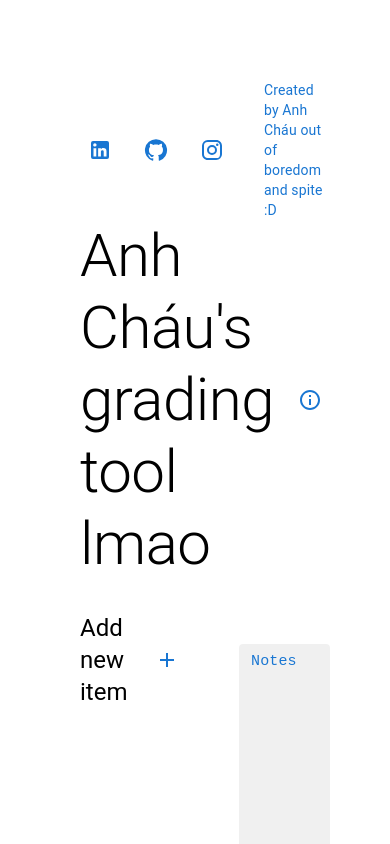
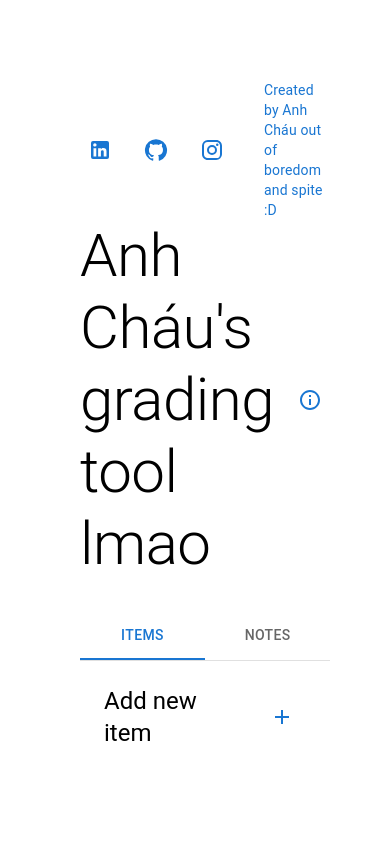
Before and after one commit to tuananhc/Grading-Tool, a React (Create React App) app: page / in a window 390 px wide. Shown: the top 844 px of the page. Built offline with nearby package versions, Linux system fonts and the light colour scheme.

Commit message:
added rendering based on window size

```diff
--- a/src/App.tsx
+++ b/src/App.tsx
@@ -8,6 +8,9 @@ import {
   Typography,
   Slide,
   TextField,
+  Tabs,
+  Tab,
+  useMediaQuery,
 } from '@mui/material';
 import AddIcon from '@mui/icons-material/Add';
 import ContentCopyIcon from '@mui/icons-material/ContentCopy';
@@ -21,6 +24,12 @@ import InstagramIcon from '@mui/icons-material/Instagram';
 interface ListItem {
   id: number,
   content: string
+}
+
+interface TabPanelProps {
+  children?: React.ReactNode;
+  index: number;
+  value: number;
 }
 
 export default function App() {
@@ -66,115 +75,16 @@ export default function App() {
         flexDirection: "column",
         flex: 1
       }}>
-        <Box sx={{ display: "flex", alignItems: "center" }}>
-          <IconButton
-            aria-label="linkedin"
-            onClick={() => {
-              window.open("https://www.linkedin.com/in/anhc/", '_blank');
-            }}
-            >
-            <LinkedInIcon color="primary"/>
-          </IconButton>
-          <IconButton
-            aria-label="github"
-            sx={{ marginLeft: 2 }}
-            onClick={() => {
-              window.open("https://github.com/tuananhc", '_blank');
-            }}
-          >
-            <GitHubIcon color="primary"/>
-          </IconButton>
-          <IconButton
-            aria-label="instagram"
-            sx={{ marginLeft: 2, marginRight: 4 }}
-            onClick={() => {
-              window.open("https://www.instagram.com/anh_chaau/", '_blank');
-            }}
-          >
-            <InstagramIcon color="primary"/>
-          </IconButton>
-          <Typography variant="body2" color="primary">
-            Created by Anh Cháu out of boredom and spite :D
-          </Typography>
-        </Box>
+        <HeaderAndContact setModalOpen={setModalOpen}/>
 
-        <Box sx={{ display: "flex", alignItems: "center", marginBottom: 4 }}>
-          <Typography variant="h2">
-            Anh Cháu's grading tool lmao
-          </Typography>
-          <IconButton
-            aria-label="info"
-            sx={{ marginLeft: 2 }}
-            onClick={() => {
-              setModalOpen(true)
-            }}
-          >
-            <InfoOutlinedIcon color="primary"/>
-          </IconButton>
-        </Box>
-
-        <Box sx={{
-          display: "flex",
-          maxWidth: 1500
-        }}>
-          <Box sx={{ display: "flex", flexDirection: "column", flex: 0.5 }}>
-            <Box sx={{
-              display: "flex",
-              flexDirection: "row",
-              alignItems: "center",
-              marginBottom: 5
-            }}>
-              <Typography variant="h5">
-                Add new item
-              </Typography>
-              <IconButton
-                aria-label="add"
-                size="large"
-                sx={{ marginLeft: 2}}
-                onClick={addItem}
-              >
-                <AddIcon color="primary"/>
-              </IconButton>
-            </Box>
-            {data.map((item, i) => {
-              return <Item
-              key={i}
-              id={item.id}
-              item={item.content}
-              copyPopUpAlert={popUpCopyAlert}
-              deletePopUpAlert={popUpDeleteAlert}
-              onChange={handleItemContentChange}
-              onRemove={removeItem}
-              />
-            })}
-          </Box>
-
-          <Box sx={{
-            display: "flex",
-            flexDirection: "column",
-            flex: 0.5,
-            paddingLeft: 6,
-            paddingTop: 4,
-          }}>
-            <TextField
-              label="Notes"
-              fullWidth
-              multiline
-              focused
-              variant="filled"
-              sx={{
-                borderRadius: 2,
-                "& .MuiInputBase-input": {
-                  color: 'blue', fontFamily: "monospace", whiteSpace: "pre", paddingTop: 2
-                },
-                "& .MuiFormLabel-root": {
-                  color: 'blue', fontFamily: "monospace", whiteSpace: "pre", fontSize: 20
-                }
-              }}
-              rows={20}
-            />
-          </Box>
-        </Box>
+        <ComponentsRenderedOnWindowSize
+          data={data}
+          addItem={addItem}
+          popUpCopyAlert={popUpCopyAlert}
+          popUpDeleteAlert={popUpDeleteAlert}
+          onChange={handleItemContentChange}
+          removeItem={removeItem}
+        />
 
         <Modal
           open={modalOpen}
@@ -305,3 +215,205 @@ function Item(props: any) {
 
   </Box>
 }
+
+function HeaderAndContact(props: any) {
+  return (
+    <Box>
+      <Box sx={{ display: "flex", alignItems: "center" }}>
+        <IconButton
+          aria-label="linkedin"
+          onClick={() => {
+            window.open("https://www.linkedin.com/in/anhc/", '_blank');
+          }}
+          >
+          <LinkedInIcon color="primary"/>
+        </IconButton>
+        <IconButton
+          aria-label="github"
+          sx={{ marginLeft: 2 }}
+          onClick={() => {
+            window.open("https://github.com/tuananhc", '_blank');
+          }}
+        >
+          <GitHubIcon color="primary"/>
+        </IconButton>
+        <IconButton
+          aria-label="instagram"
+          sx={{ marginLeft: 2, marginRight: 4 }}
+          onClick={() => {
+            window.open("https://www.instagram.com/anh_chaau/", '_blank');
+          }}
+        >
+          <InstagramIcon color="primary"/>
+        </IconButton>
+        <Typography variant="body2" color="primary">
+          Created by Anh Cháu out of boredom and spite :D
+        </Typography>
+      </Box>
+      <Box sx={{ display: "flex", alignItems: "center", marginBottom: 4 }}>
+      <Typography variant="h2">
+        Anh Cháu's grading tool lmao
+      </Typography>
+      <IconButton
+        aria-label="info"
+        sx={{ marginLeft: 2 }}
+        onClick={() => {
+          props.setModalOpen(true)
+        }}
+      >
+        <InfoOutlinedIcon color="primary"/>
+      </IconButton>
+    </Box>
+  </Box>
+
+  );
+}
+
+function a11yProps(index: number) {
+  return {
+    id: `simple-tab-${index}`,
+    'aria-controls': `simple-tabpanel-${index}`,
+  };
+}
+
+function CustomTabPanel(props: TabPanelProps) {
+  const { children, value, index, ...other } = props;
+
+  return (
+    <div
+      role="tabpanel"
+      hidden={value !== index}
+      id={`simple-tabpanel-${index}`}
+      aria-labelledby={`simple-tab-${index}`}
+      {...other}
+    >
+      {value === index && <Box sx={{ p: 3 }}>{children}</Box>}
+    </div>
+  );
+}
+
+function ComponentsRenderedOnWindowSize(props: any) {
+  const matches = useMediaQuery('(min-width:800px)');
+  const [value, setValue] = useState(0);
+
+  const handleChange = (event: React.SyntheticEvent, newValue: number) => {
+    setValue(newValue);
+  };
+
+  if (matches) {
+    return (
+      <Box sx={{
+        display: "flex",
+        maxWidth: 1500
+      }}>
+        <ItemList
+          data={props.data}
+          addItem={props.addItem}
+          popUpCopyAlert={props.popUpCopyAlert}
+          popUpDeleteAlert={props.popUpDeleteAlert}
+          onChange={props.handleItemContentChange}
+          removeItem={props.removeItem}
+        />
+        <NoteBox />
+      </Box>
+    )
+  } else {
+    return (
+      <Box sx={{ width: '100%' }}>
+        <Box sx={{ borderBottom: 1, borderColor: 'divider' }}>
+          <Tabs
+            value={value}
+            onChange={handleChange}
+            aria-label="basic tabs example"
+            variant="fullWidth"
+          >
+            <Tab label="Items" {...a11yProps(0)} />
+            <Tab label="Notes" {...a11yProps(1)} />
+          </Tabs>
+        </Box>
+        <CustomTabPanel value={value} index={0}>
+          <ItemList
+            data={props.data}
+            addItem={props.addItem}
+            popUpCopyAlert={props.popUpCopyAlert}
+            popUpDeleteAlert={props.popUpDeleteAlert}
+            onChange={props.onChange}
+            removeItem={props.removeItem}
+          />
+        </CustomTabPanel>
+        <CustomTabPanel value={value} index={1}>
+          <NoteBox />
+        </CustomTabPanel>
+      </Box>
+    );
+  }
+
+}
+
+function ItemList(props: any) {
+  return (
+    <Box sx={{ display: "flex", flexDirection: "column", flex: 0.5 }}>
+      <Box sx={{
+        display: "flex",
+        flexDirection: "row",
+        alignItems: "center",
+        marginBottom: 5
+      }}>
+        <Typography variant="h5">
+          Add new item
+        </Typography>
+        <IconButton
+          aria-label="add"
+          size="large"
+          sx={{ marginLeft: 2}}
+          onClick={props.addItem}
+          >
+          <AddIcon color="primary"/>
+        </IconButton>
+      </Box>
+      <>
+        {props.data.map((item: any, i: number) => {
+          return <Item
+            key={i}
+            id={item.id}
+            item={item.content}
+            copyPopUpAlert={props.popUpCopyAlert}
+            deletePopUpAlert={props.popUpDeleteAlert}
+            onChange={props.onChange}
+            onRemove={props.removeItem}
+          />
+        })}
+      </>
+    </Box>
+  )
+}
+
+function NoteBox(props: any) {
+  return (
+    <Box sx={{
+      display: "flex",
+      flexDirection: "column",
+      flex: 0.5,
+      paddingLeft: 6,
+      paddingTop: 4,
+    }}>
+      <TextField
+        label="Notes"
+        fullWidth
+        multiline
+        focused
+        variant="filled"
+        sx={{
+          borderRadius: 2,
+          "& .MuiInputBase-input": {
+            color: 'blue', fontFamily: "monospace", whiteSpace: "pre", paddingTop: 2
+          },
+          "& .MuiFormLabel-root": {
+            color: 'blue', fontFamily: "monospace", whiteSpace: "pre", fontSize: 20
+          }
+        }}
+        rows={20}
+      />
+    </Box>
+  )
+}
```
